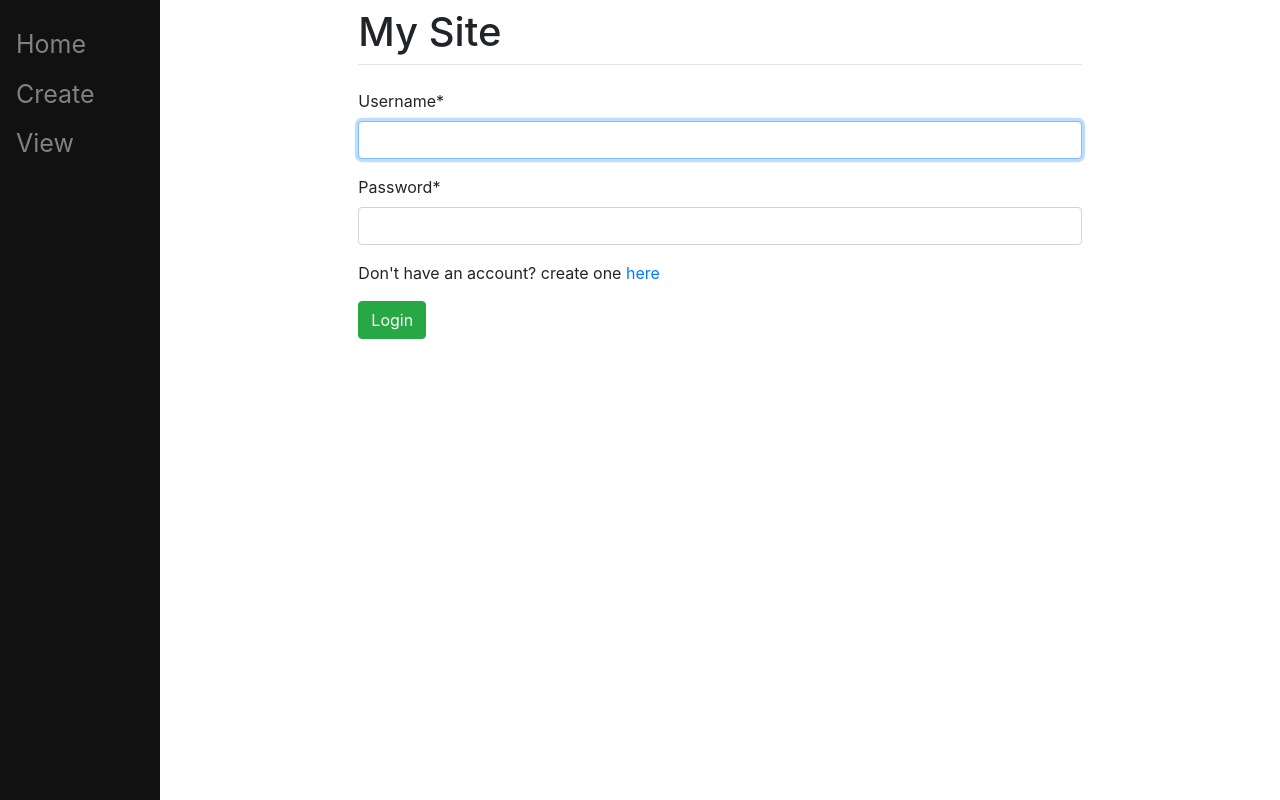
After one commit to leonardorleon/django_ToDoList, a Django app: page /login/ in a window 1280 px wide. The commit adds this page. Run offline with Django 4.2, Linux system fonts and the light colour scheme; some libraries are stand-ins or nearby versions.

Commit message:
Made some changes so that todo lists are related to users and so that the user can only see their own todo lists. \nNexts steps would probably be to make login/logout interactions easie, adding them as buttons to the sidebar and now that the basic functionality is there, to add finishing touches to make the page look more complete

```diff
--- a/mysite/main/models.py
+++ b/mysite/main/models.py
@@ -1,7 +1,9 @@
 from django.db import models
+from django.contrib.auth.models import User
 
 # Create your models here.
 class ToDoList(models.Model):
+    user = models.ForeignKey(User, on_delete=models.CASCADE, related_name="todolist", null=True)
     name = models.CharField(max_length=200)
 
     def __str__(self) -> str:
--- a/mysite/main/templates/main/base.html
+++ b/mysite/main/templates/main/base.html
@@ -46,9 +46,9 @@
     <body>
 
         <div class="sidenav">
-            <a href="">Home</a>
+            <a href="/home">Home</a>
             <a href="/create">Create</a>
-            <a href="/3">View</a>
+            <a href="/view">View</a>
         </div>
 
         <div id="content", name="content", class="main">
--- a/mysite/main/urls.py
+++ b/mysite/main/urls.py
@@ -3,6 +3,8 @@ from . import views
 
 urlpatterns = [
     path("<int:id>", views.index, name="index"),
-    path("", views.home, name ="home"),
+    path("", views.home , name="home"),
+    path("home/", views.home, name ="home"),
     path("create/", views.create, name = "create"),
+    path("view/", views.view, name = "view")
 ]
--- a/mysite/mysite/settings.py
+++ b/mysite/mysite/settings.py
@@ -126,3 +126,7 @@ STATIC_URL = 'static/'
 DEFAULT_AUTO_FIELD = 'django.db.models.BigAutoField'
 
 CRISPY_TEMPLATE_PACK="bootstrap4"
+
+LOGIN_REDIRECT_URL = "/"
+
+LOGOUT_REDIRECT_URL = "/"
--- a/mysite/mysite/urls.py
+++ b/mysite/mysite/urls.py
@@ -21,5 +21,5 @@ urlpatterns = [
     path('admin/', admin.site.urls),
     path("user_registration/", v.user_registration, name="user_registration"),
     path('', include("main.urls")),
-
+    path('', include("django.contrib.auth.urls"))
 ]
--- /dev/null
+++ b/mysite/user_registration/templates/registration/login.html
@@ -0,0 +1,15 @@
+{% extends "main/base.html" %}
+
+{% block title %}
+Login Here
+{% endblock %}
+{% load crispy_forms_tags %}
+
+{% block content %}
+    <form method="POST" class="form-group">
+        {% csrf_token %}
+        {{form|crispy}}
+        <p>Don't have an account? create one <a href="/user_registration">here</a></p>
+        <button type="submit" class="btn btn-success">Login</button>
+    </form>
+{% endblock %}
```
Also changed, not shown: mysite/main/templates/main/view.html (added, +9 -0 lines), mysite/main/views.py (+29 -21 lines), mysite/main/migrations/0001_initial.py, mysite/main/migrations/0002_alter_todolist_user.py (added), mysite/main/migrations/0002_rename_booleanfield_item_complete.py (deleted).
